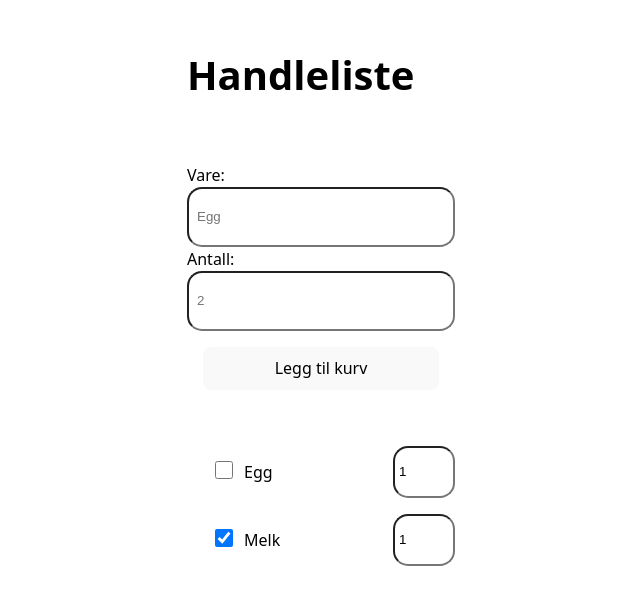
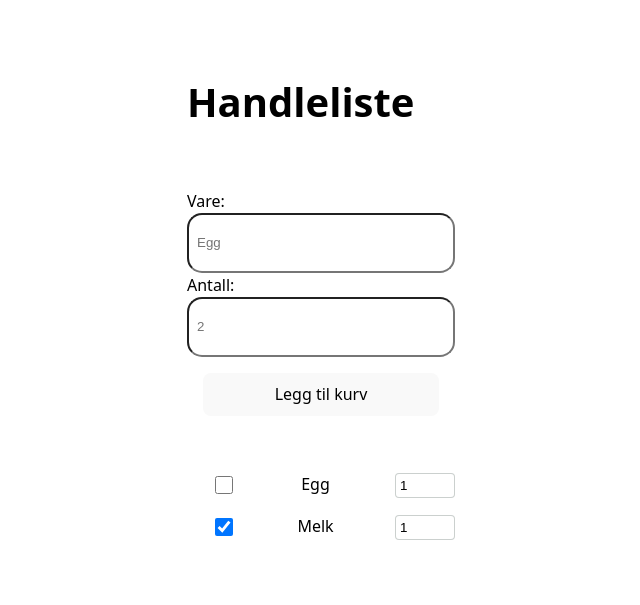
Before and after one commit to Partan421/UIN26_Arbeidskrav_2_Yacob, a React (Vite) app in the folder HandleListe/: page / in a window 1280 px wide. Shown: the part 103-708 px from the top of the page, without its empty margins (319-959 px from the left). Built offline with nearby package versions, Linux system fonts and the light colour scheme.

Commit message:
Større endringer
Endret navn på fil
Flyttet kode inn i egne komponenter
lagt til funksjon som varsler om feil ved input
fjernet unødvendig div ved å legge klasse på label

```diff
--- a/HandleListe/src/App.jsx
+++ b/HandleListe/src/App.jsx
@@ -1,90 +1,44 @@
 import { useState } from 'react'
-import reactLogo from './assets/react.svg'
-import viteLogo from '/vite.svg'
+import AddForm from './components/AddForm'
+import HandleListe from './components/ShoppingList'
 import './App.css'
 import './style/layout.scss'
 import './style/form.scss'
 import './style/items.scss'
 
 function App() {
-  const [kurv, leggTilVare] = useState({
-    vare:'',
-    antall:'',
-  })
-
-  const [liste, setListe] =useState([
+  const [liste, setListe] = useState([
     {
       id: crypto.randomUUID(),
-      vare: "Egg",
+      vare: 'Egg',
       antall: 1,
+      krysset: false,
     },
+
     {
       id: crypto.randomUUID(),
-      vare: "Melk",
+      vare: 'Melk',
       antall: 1,
       krysset: true,
+    }
+  ]);
 
-    }
-  ])
+  const leggTilVare = (nyVare) => {
+    setListe((prev) => [nyVare, ...prev])
+  };
 
-  const handleChange = (e)=>{
-    leggTilVare({...kurv,[e.target.name]: e.target.value})
-  }
-
-    const handleSubmit = (e)=>{
-      e.preventDefault()
-
-      const nyVare = {
-        id: crypto.randomUUID(),
-        vare: kurv.vare,
-        antall: kurv.antall
-      }
-
-      setListe((prev) => [nyVare, ...prev])
-
-      leggTilVare({ vare: '', antall: ''})
-  }
-
-  return (
+  return(
     <main>
       <section>
         <h1>Handleliste</h1>
-        <form onSubmit={handleSubmit}>
-          <label>Vare:</label>
-          <input placeholder="Egg" type="text"
-          value={kurv.vare } onChange={handleChange}
-          name='vare'>
-          </input>
-          <label>Antall:</label>
-          <input placeholder="2" type="number"
-          value={kurv.antall} onChange={handleChange}
-          name='antall'>
-          </input>
-          <button>Legg til kurv</button>
-        </form>
-        <ul>
-          {liste.map((item) =>
-          <li key={item.id} className="item">
-            <div className="item-left">
-              <label>
-                <input className="item-checkbox" type="checkbox" defaultChecked={item.krysset}/>
-              </label>
-              {item.vare}
-            </div>
-            <label>
-              <input
-              className="item-quantity"
-              type="number"
-              min="1"
-              defaultValue={item.antall}
-              />
-            </label>
-          </li>
-          )}
-        </ul>
+
+        <AddForm leggTilVare={leggTilVare} />
+
+        <HandleListe liste={liste} />
       </section>
     </main>
   )
+
 }
 
-export default App
+export default App;
--- /dev/null
+++ b/HandleListe/src/components/AddForm.jsx
@@ -0,0 +1,69 @@
+import { useState } from "react";
+
+    export default function AddForm({leggTilVare}) {
+
+    const [form, setForm] = useState({vare: '', antall: '' })
+    const [feil, setFeil] = useState('')
+
+    const handleChange = (e) => {
+        setForm({...form, [e.target.name]: e.target.value })
+    };
+
+    const handleSubmit = (e) => {
+        e.preventDefault();
+
+        if (!form.vare.trim() && !form.antall) {
+            setFeil("Du må fylle ut vare og antall feltene.")
+            return;
+        }
+
+        if (!form.vare.trim()) {
+            setFeil("Du må legge inn en vare.")
+            return;
+        }
+
+        if (!form.antall || Number(form.antall) === 0){
+            setFeil("Antallet kan ikke være tom og den må være større en 0.")
+            return;
+        }
+
+        setFeil("");
+
+        const nyVare = {
+            id: crypto.randomUUID(),
+            vare: form.vare,
+            antall: Number(form.antall),
+            krysset: false
+        };
+
+        leggTilVare(nyVare)
+
+        setForm({vare: "", antall: ""})
+    };
+
+    return (
+        <form onSubmit={handleSubmit}>
+            <label>Vare:</label>
+            <input
+            type="text"
+            name="vare"
+            placeholder="Egg"
+            value={form.vare}
+            onChange={handleChange}
+            />
+
+            <label>Antall:</label>
+            <input
+            type="number"
+            name="antall"
+            placeholder="2"
+            value={form.antall}
+            onChange={handleChange}
+            />
+
+            <button>Legg til kurv</button>
+
+            {feil ? <p className="error">{feil}</p> :null}
+        </form>
+    )
+}
--- /dev/null
+++ b/HandleListe/src/components/ShoppingItem.jsx
@@ -0,0 +1,23 @@
+export default function ShoppingItem({item}) {
+    return(
+        <li className="item">
+            <label className="item-left">
+                <input
+                className="item-checkbox"
+                type="checkbox"
+                defaultChecked={item.krysset}
+                />
+            </label>
+            {item.vare}
+
+            <label>
+                <input
+                className="item-quantity"
+                type="number"
+                min="1"
+                defaultValue={item.antall}
+                />
+            </label>
+        </li>
+    )
+}
--- /dev/null
+++ b/HandleListe/src/components/ShoppingList.jsx
@@ -0,0 +1,11 @@
+import ShoppingItem from './ShoppingItem';
+
+export default function ShoppingList({liste}) {
+    return (
+        <ul>
+            {liste.map((item) => (
+            <ShoppingItem key={item.id} item={item} />
+            ))}
+        </ul>
+    )
+}
--- a/HandleListe/src/style/items.scss
+++ b/HandleListe/src/style/items.scss
@@ -1,3 +1,10 @@
+:root{
+    --white: #fff;
+    --grey: #3f3b3b;
+    --lightgrey: #c5cbc8e3;
+    --black: #000;
+}
+
 .item {
     display: flex;
     width: 100%;
@@ -17,8 +24,12 @@
 }
 
 .item-quantity {
-    width: 50px;
+    max-width: 50px;
+    width: auto;
     padding: 4px;
     margin-right: 1rem;
-    color: var(--black);
+    border-radius: 4px;
+    background-color: var(--white);
+    border: 1px solid var(--lightgrey);
+    height: auto;
 }
```
Also changed, not shown: HandleListe/src/components/AddToCart.jsx (deleted), 1 other file (tests, documents, lock files or other folders).
